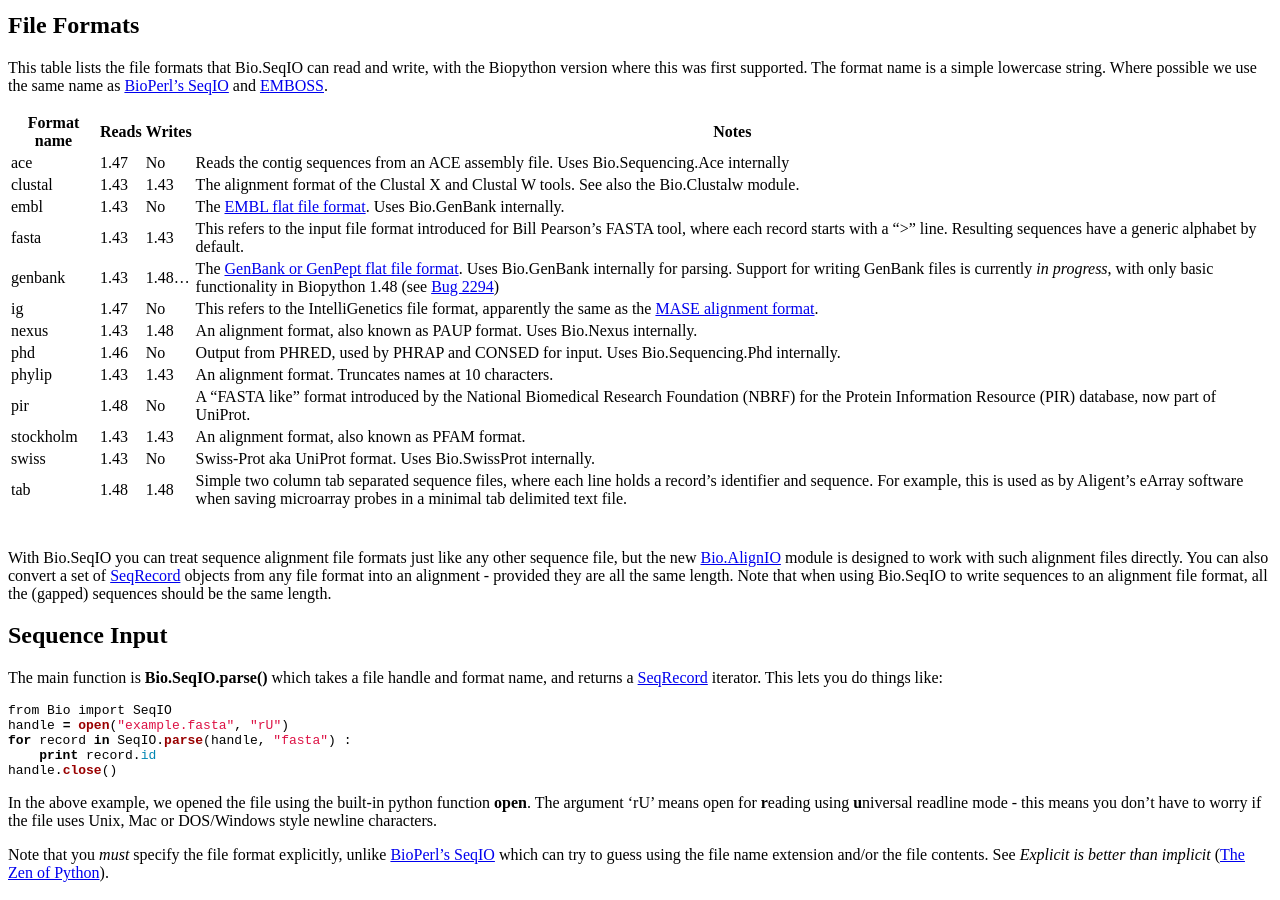
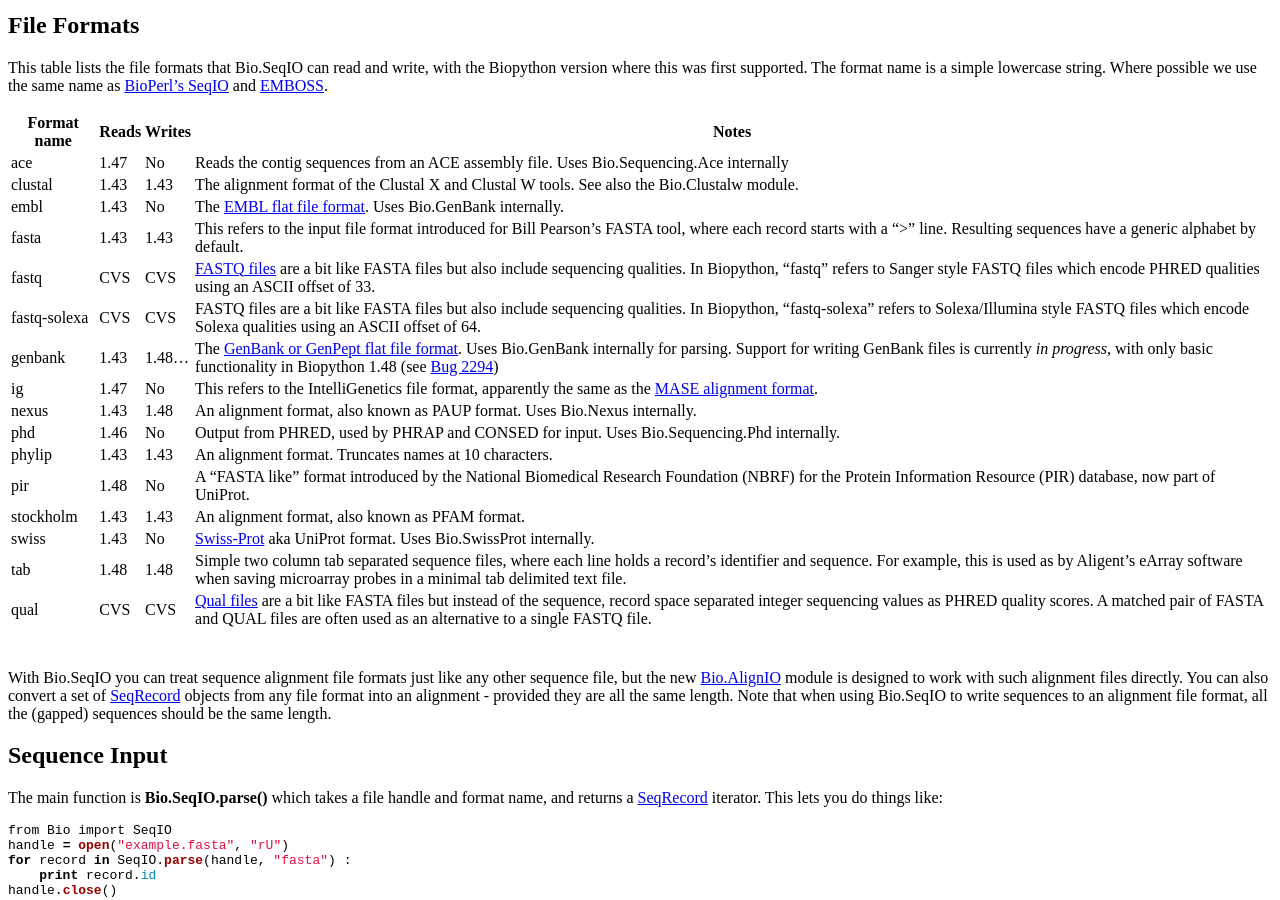
Before and after one commit to biopython/biopython.github.io, a Jekyll site: the page built from wiki/SeqIO.md, in a window 1280 px wide and 900 px high, scrolled down 397 px. Built offline with Jekyll 4.4.1, drawn with Linux system fonts in a browser that asks for light colours.

Commit message:
/* File Formats */ FASTQ and QUAL files

```diff
--- a/wiki/SeqIO.md
+++ b/wiki/SeqIO.md
@@ -51,21 +51,24 @@ name is a simple lowercase string. Where possible we use the same name
 as [BioPerl's SeqIO](bp:HOWTO:SeqIO#Formats "wikilink") and
 [EMBOSS](http://emboss.sourceforge.net/docs/themes/SequenceFormats.html).
 
-| Format name | Reads | Writes  | Notes                                                                                                                                                                                                                                                                                                        |
-|-------------|-------|---------|--------------------------------------------------------------------------------------------------------------------------------------------------------------------------------------------------------------------------------------------------------------------------------------------------------------|
-| ace         | 1.47  | No      | Reads the contig sequences from an ACE assembly file. Uses Bio.Sequencing.Ace internally                                                                                                                                                                                                                     |
-| clustal     | 1.43  | 1.43    | The alignment format of the Clustal X and Clustal W tools. See also the Bio.Clustalw module.                                                                                                                                                                                                                 |
-| embl        | 1.43  | No      | The [EMBL flat file format](bp:EMBL_sequence_format "wikilink"). Uses Bio.GenBank internally.                                                                                                                                                                                                                |
-| fasta       | 1.43  | 1.43    | This refers to the input file format introduced for Bill Pearson's FASTA tool, where each record starts with a "&gt;" line. Resulting sequences have a generic alphabet by default.                                                                                                                          |
-| genbank     | 1.43  | 1.48... | The [GenBank or GenPept flat file format](bp:GenBank_sequence_format "wikilink"). Uses Bio.GenBank internally for parsing. Support for writing GenBank files is currently *in progress*, with only basic functionality in Biopython 1.48 (see [Bug 2294](http://bugzilla.open-bio.org/show_bug.cgi?id=2294)) |
-| ig          | 1.47  | No      | This refers to the IntelliGenetics file format, apparently the same as the [MASE alignment format](bp:Mase_multiple_alignment_format "wikilink").                                                                                                                                                            |
-| nexus       | 1.43  | 1.48    | An alignment format, also known as PAUP format. Uses Bio.Nexus internally.                                                                                                                                                                                                                                   |
-| phd         | 1.46  | No      | Output from PHRED, used by PHRAP and CONSED for input. Uses Bio.Sequencing.Phd internally.                                                                                                                                                                                                                   |
-| phylip      | 1.43  | 1.43    | An alignment format. Truncates names at 10 characters.                                                                                                                                                                                                                                                       |
-| pir         | 1.48  | No      | A "FASTA like" format introduced by the National Biomedical Research Foundation (NBRF) for the Protein Information Resource (PIR) database, now part of UniProt.                                                                                                                                             |
-| stockholm   | 1.43  | 1.43    | An alignment format, also known as PFAM format.                                                                                                                                                                                                                                                              |
-| swiss       | 1.43  | No      | Swiss-Prot aka UniProt format. Uses Bio.SwissProt internally.                                                                                                                                                                                                                                                |
-| tab         | 1.48  | 1.48    | Simple two column tab separated sequence files, where each line holds a record's identifier and sequence. For example, this is used as by Aligent's eArray software when saving microarray probes in a minimal tab delimited text file.                                                                      |
+| Format name  | Reads | Writes  | Notes                                                                                                                                                                                                                                                                                                        |
+|--------------|-------|---------|--------------------------------------------------------------------------------------------------------------------------------------------------------------------------------------------------------------------------------------------------------------------------------------------------------------|
+| ace          | 1.47  | No      | Reads the contig sequences from an ACE assembly file. Uses Bio.Sequencing.Ace internally                                                                                                                                                                                                                     |
+| clustal      | 1.43  | 1.43    | The alignment format of the Clustal X and Clustal W tools. See also the Bio.Clustalw module.                                                                                                                                                                                                                 |
+| embl         | 1.43  | No      | The [EMBL flat file format](bp:EMBL_sequence_format "wikilink"). Uses Bio.GenBank internally.                                                                                                                                                                                                                |
+| fasta        | 1.43  | 1.43    | This refers to the input file format introduced for Bill Pearson's FASTA tool, where each record starts with a "&gt;" line. Resulting sequences have a generic alphabet by default.                                                                                                                          |
+| fastq        | CVS   | CVS     | [FASTQ files](bp:FASTQ_sequence_format "wikilink") are a bit like FASTA files but also include sequencing qualities. In Biopython, "fastq" refers to Sanger style FASTQ files which encode PHRED qualities using an ASCII offset of 33.                                                                      |
+| fastq-solexa | CVS   | CVS     | FASTQ files are a bit like FASTA files but also include sequencing qualities. In Biopython, "fastq-solexa" refers to Solexa/Illumina style FASTQ files which encode Solexa qualities using an ASCII offset of 64.                                                                                            |
+| genbank      | 1.43  | 1.48... | The [GenBank or GenPept flat file format](bp:GenBank_sequence_format "wikilink"). Uses Bio.GenBank internally for parsing. Support for writing GenBank files is currently *in progress*, with only basic functionality in Biopython 1.48 (see [Bug 2294](http://bugzilla.open-bio.org/show_bug.cgi?id=2294)) |
+| ig           | 1.47  | No      | This refers to the IntelliGenetics file format, apparently the same as the [MASE alignment format](bp:Mase_multiple_alignment_format "wikilink").                                                                                                                                                            |
+| nexus        | 1.43  | 1.48    | An alignment format, also known as PAUP format. Uses Bio.Nexus internally.                                                                                                                                                                                                                                   |
+| phd          | 1.46  | No      | Output from PHRED, used by PHRAP and CONSED for input. Uses Bio.Sequencing.Phd internally.                                                                                                                                                                                                                   |
+| phylip       | 1.43  | 1.43    | An alignment format. Truncates names at 10 characters.                                                                                                                                                                                                                                                       |
+| pir          | 1.48  | No      | A "FASTA like" format introduced by the National Biomedical Research Foundation (NBRF) for the Protein Information Resource (PIR) database, now part of UniProt.                                                                                                                                             |
+| stockholm    | 1.43  | 1.43    | An alignment format, also known as PFAM format.                                                                                                                                                                                                                                                              |
+| swiss        | 1.43  | No      | [Swiss-Prot](bp:Swissprot_sequence_format "wikilink") aka UniProt format. Uses Bio.SwissProt internally.                                                                                                                                                                                                     |
+| tab          | 1.48  | 1.48    | Simple two column tab separated sequence files, where each line holds a record's identifier and sequence. For example, this is used as by Aligent's eArray software when saving microarray probes in a minimal tab delimited text file.                                                                      |
+| qual         | CVS   | CVS     | [Qual files](bp:Qual_sequence_format "wikilink") are a bit like FASTA files but instead of the sequence, record space separated integer sequencing values as PHRED quality scores. A matched pair of FASTA and QUAL files are often used as an alternative to a single FASTQ file.                           |
 ||
 
 With Bio.SeqIO you can treat sequence alignment file formats just like
```
Also changed, not shown: 1 other file.
